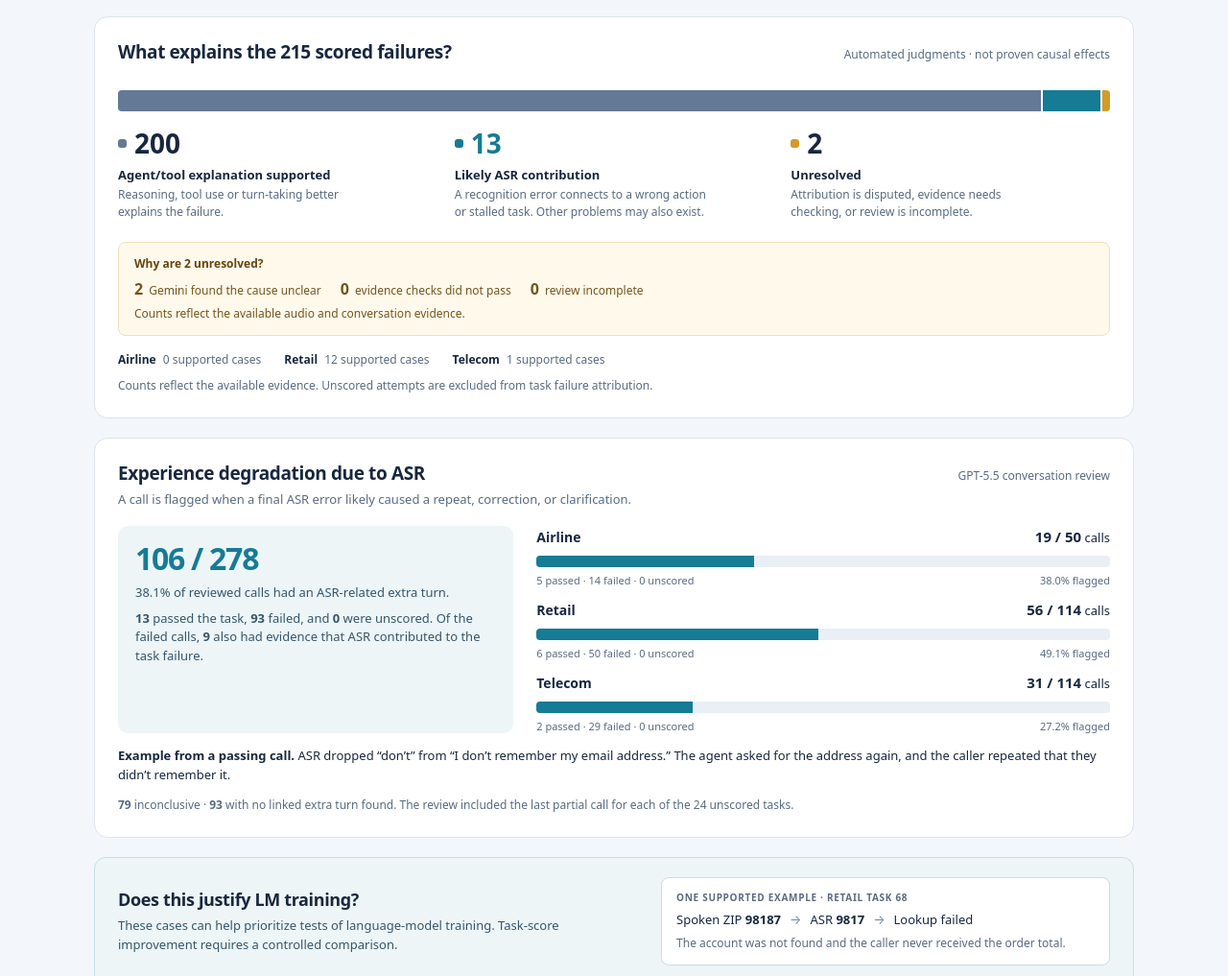
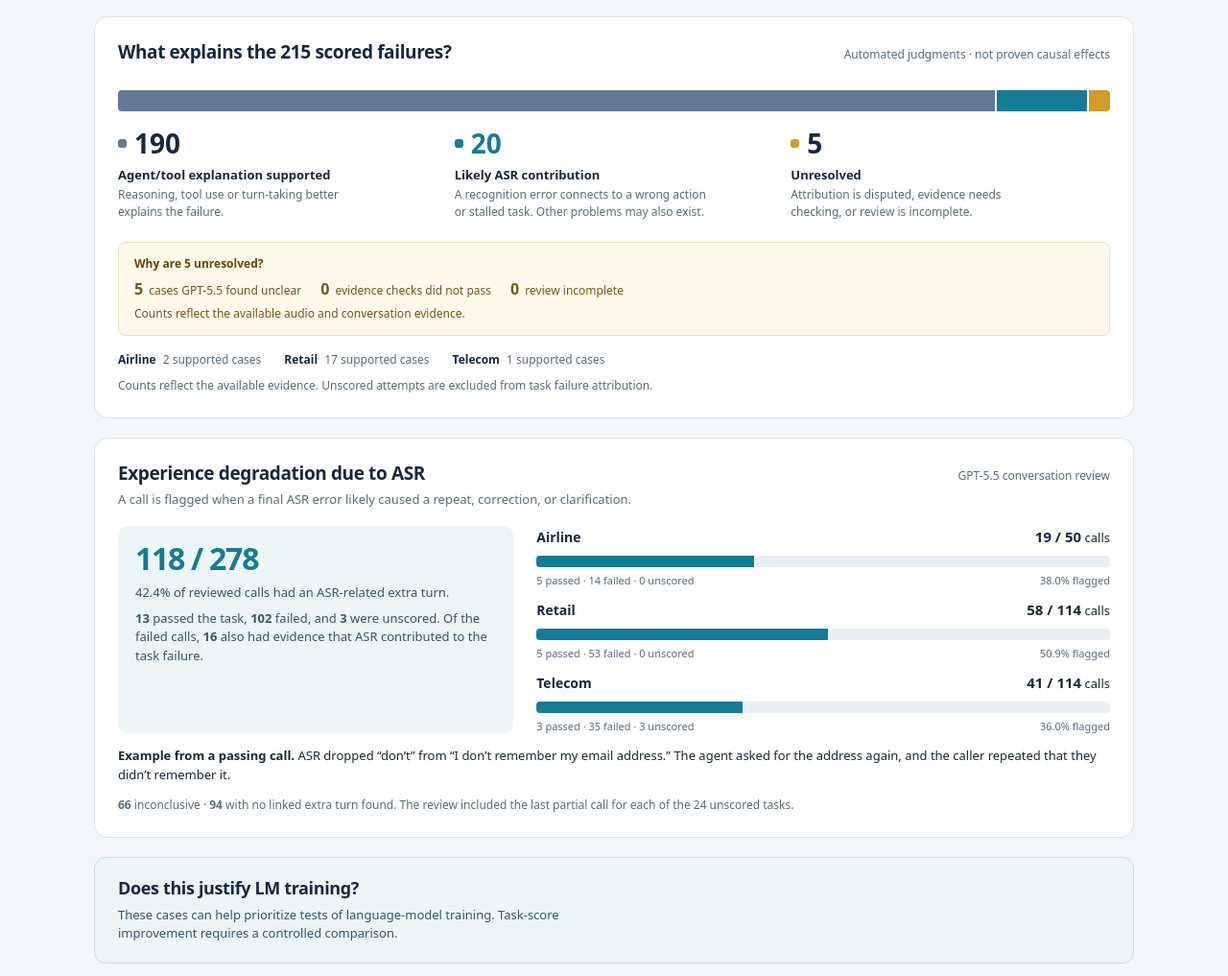
Before and after one commit to shubhadeepd/retail-asr-report-20261117, a plain HTML site: page index.html in a window 1280 px wide. Shown: the part 829-1846 px from the top of the page at 96% size. Drawn offline with Linux system fonts and the light colour scheme.

Commit message:
chore: publish Gemini audio and GPT-5.5 review results

```diff
--- a/index.html
+++ b/index.html
@@ -5,7 +5,7 @@
 <meta name="viewport" content="width=device-width,initial-scale=1">
 <meta name="robots" content="noindex,nofollow">
 <meta name="description" content="Tau Voice results with task scores, provisional word error rate, and ASR-related extra turns.">
-<meta name="report-source-updated-at" content="2026-11-18T19:49:50.858080+00:00">
+<meta name="report-source-updated-at" content="2026-11-18T20:00:30.936224+00:00">
 <title>Tau Voice · Latest ASR findings</title>
 <style>
 :root{color-scheme:light;--ink:#18273e;--muted:#596b82;--line:#dce4ee;--surface:#fff;--pass:#218463;--fail:#cf6375;--unscored:#aab6c7;--agent:#637995;--asr:#167b94;--unclear:#d39b29}
@@ -36,7 +36,7 @@ footer{margin-top:21px;padding:0 2px;color:var(--muted);font-size:11px;line-heig
   <header>
     <div class="topline"><p class="eyebrow">Tau Voice / Latest findings</p><span class="date">Results: 19 Nov 2026</span></div>
     <h1>How did speech recognition affect calls?</h1>
-    <p>ASR likely contributed to <strong>13 task failures</strong>. <strong>106 calls</strong> had an extra turn linked to ASR.</p>
+    <p>ASR likely contributed to <strong>20 task failures</strong>. <strong>118 calls</strong> had an extra turn linked to ASR.</p>
     <div class="pills"><span class="pill">3 domains</span><span class="pill">Regular speech</span><span class="pill">254 valid task scores</span><span class="pill">No fine-tuning in this cohort</span></div>
   </header>
 
@@ -94,14 +94,14 @@ footer{margin-top:21px;padding:0 2px;color:var(--muted);font-size:11px;line-heig
 
   <section class="panel" aria-labelledby="impact-title">
     <div class="impact-header"><h2 id="impact-title">What explains the 215 scored failures?</h2><span>Automated judgments · not proven causal effects</span></div>
-    <div class="stack impact-stack" aria-hidden="true"><span class="segment agent" style="width:93.02325581%"></span><span class="segment asr" style="width:6.04651163%"></span><span class="segment unclear" style="width:0.93023256%"></span></div>
+    <div class="stack impact-stack" aria-hidden="true"><span class="segment agent" style="width:88.37209302%"></span><span class="segment asr" style="width:9.30232558%"></span><span class="segment unclear" style="width:2.32558140%"></span></div>
     <div class="impact-key">
-      <div><div class="impact-number"><i class="dot agent" aria-hidden="true"></i>200</div><h3>Agent/tool explanation supported</h3><p>Reasoning, tool use or turn-taking better explains the failure.</p></div>
-      <div><div class="impact-number asr-text"><i class="dot asr" aria-hidden="true"></i>13</div><h3>Likely ASR contribution</h3><p>A recognition error connects to a wrong action or stalled task. Other problems may also exist.</p></div>
-      <div><div class="impact-number"><i class="dot unclear" aria-hidden="true"></i>2</div><h3>Unresolved</h3><p>Attribution is disputed, evidence needs checking, or review is incomplete.</p></div>
+      <div><div class="impact-number"><i class="dot agent" aria-hidden="true"></i>190</div><h3>Agent/tool explanation supported</h3><p>Reasoning, tool use or turn-taking better explains the failure.</p></div>
+      <div><div class="impact-number asr-text"><i class="dot asr" aria-hidden="true"></i>20</div><h3>Likely ASR contribution</h3><p>A recognition error connects to a wrong action or stalled task. Other problems may also exist.</p></div>
+      <div><div class="impact-number"><i class="dot unclear" aria-hidden="true"></i>5</div><h3>Unresolved</h3><p>Attribution is disputed, evidence needs checking, or review is incomplete.</p></div>
     </div>
-    <div class="unresolved"><strong>Why are 2 unresolved?</strong><div class="unresolved-counts"><span><b>2</b> Gemini found the cause unclear</span><span><b>0</b> evidence checks did not pass</span><span><b>0</b> review incomplete</span></div><p>Counts reflect the available audio and conversation evidence.</p></div>
-    <div class="domain-attribution"><span><b>Airline</b> 0 supported cases</span><span><b>Retail</b> 12 supported cases</span><span><b>Telecom</b> 1 supported cases</span></div>
+    <div class="unresolved"><strong>Why are 5 unresolved?</strong><div class="unresolved-counts"><span><b>5</b> cases GPT-5.5 found unclear</span><span><b>0</b> evidence checks did not pass</span><span><b>0</b> review incomplete</span></div><p>Counts reflect the available audio and conversation evidence.</p></div>
+    <div class="domain-attribution"><span><b>Airline</b> 2 supported cases</span><span><b>Retail</b> 17 supported cases</span><span><b>Telecom</b> 1 supported cases</span></div>
     <p class="note" style="margin-top:8px">Counts reflect the available evidence. Unscored attempts are excluded from task failure attribution.</p>
   </section>
 
@@ -110,33 +110,31 @@ footer{margin-top:21px;padding:0 2px;color:var(--muted);font-size:11px;line-heig
     <p class="intro">A call is flagged when a final ASR error likely caused a repeat, correction, or clarification.</p>
     <div class="experience-grid">
       <div class="experience-total">
-        <strong>106 / 278</strong>
-        <p>38.1% of reviewed calls had an ASR-related extra turn.</p>
-        <p><b>13</b> passed the task, <b>93</b> failed, and <b>0</b> were unscored. Of the failed calls, <b>9</b> also had evidence that ASR contributed to the task failure.</p>
+        <strong>118 / 278</strong>
+        <p>42.4% of reviewed calls had an ASR-related extra turn.</p>
+        <p><b>13</b> passed the task, <b>102</b> failed, and <b>3</b> were unscored. Of the failed calls, <b>16</b> also had evidence that ASR contributed to the task failure.</p>
       </div>
       <div><div class="chart-row">
         <div class="row-heading"><h3>Airline</h3><span><b>19 / 50</b> calls</span></div>
         <div class="experience-bar" aria-hidden="true"><span class="segment asr" style="width:38.00000000%"></span></div>
         <div class="row-caption"><span>5 passed · 14 failed · 0 unscored</span><span>38.0% flagged</span></div>
       </div><div class="chart-row">
-        <div class="row-heading"><h3>Retail</h3><span><b>56 / 114</b> calls</span></div>
-        <div class="experience-bar" aria-hidden="true"><span class="segment asr" style="width:49.12280702%"></span></div>
-        <div class="row-caption"><span>6 passed · 50 failed · 0 unscored</span><span>49.1% flagged</span></div>
+        <div class="row-heading"><h3>Retail</h3><span><b>58 / 114</b> calls</span></div>
+        <div class="experience-bar" aria-hidden="true"><span class="segment asr" style="width:50.87719298%"></span></div>
+        <div class="row-caption"><span>5 passed · 53 failed · 0 unscored</span><span>50.9% flagged</span></div>
       </div><div class="chart-row">
-        <div class="row-heading"><h3>Telecom</h3><span><b>31 / 114</b> calls</span></div>
-        <div class="experience-bar" aria-hidden="true"><span class="segment asr" style="width:27.19298246%"></span></div>
-        <div class="row-caption"><span>2 passed · 29 failed · 0 unscored</span><span>27.2% flagged</span></div>
+        <div class="row-heading"><h3>Telecom</h3><span><b>41 / 114</b> calls</span></div>
+        <div class="experience-bar" aria-hidden="true"><span class="segment asr" style="width:35.96491228%"></span></div>
+        <div class="row-caption"><span>3 passed · 35 failed · 3 unscored</span><span>36.0% flagged</span></div>
       </div></div>
     </div>
     <p class="experience-example"><strong>Example from a passing call.</strong> ASR dropped “don’t” from “I don’t remember my email address.” The agent asked for the address again, and the caller repeated that they didn’t remember it.</p>
-    <p class="note"><b>79</b> inconclusive · <b>93</b> with no linked extra turn found. The review included the last partial call for each of the 24 unscored tasks.</p>
+    <p class="note"><b>66</b> inconclusive · <b>94</b> with no linked extra turn found. The review included the last partial call for each of the 24 unscored tasks.</p>
   </section>
 
   <section class="takeaway" aria-labelledby="takeaway-title">
     <div><h2 id="takeaway-title">Does this justify LM training?</h2><p>These cases can help prioritize tests of language-model training. Task-score improvement requires a controlled comparison.</p></div>
-    <div class="example"><div class="example-label">One supported example · Retail task 68</div>
-      <div class="flow"><span>Spoken ZIP <b>98187</b></span><span class="arrow" aria-hidden="true">→</span><span>ASR <b>9817</b></span><span class="arrow" aria-hidden="true">→</span><span>Lookup failed</span></div>
-      <p>The account was not found and the caller never received the order total.</p></div>
+
   </section>
 
   <section class="panel configuration" aria-labelledby="configuration-title">
@@ -152,14 +150,14 @@ footer{margin-top:21px;padding:0 2px;color:var(--muted);font-size:11px;line-heig
         <tr><th scope="row">Agent · speech</th><td>Magpie TTS Multilingual 357M</td><td>Voice Aria; US English</td></tr>
         <tr><th scope="row">Native task scoring</th><td>GPT-5.5</td><td>Task assertions at temperature 0, combined with native benchmark checks</td></tr>
         <tr><th scope="row">Audio verification</th><td>Gemini 3.8 Flash</td><td>Blind short-block, full-context and targeted passes</td></tr>
-        <tr><th scope="row">Task failure attribution</th><td>Gemini 3.8 Flash</td><td>Sole reviewer of the saved task failures, temperature 0</td></tr>
-        <tr><th scope="row">Experience degradation review</th><td>GPT-5.5</td><td>Sole reviewer of extra turns, temperature 0</td></tr>
+        <tr><th scope="row">Task failure attribution</th><td>GPT-5.5</td><td>Sole reviewer using Gemini 3.8 Flash audio references, temperature 0</td></tr>
+        <tr><th scope="row">Experience degradation review</th><td>GPT-5.5</td><td>Sole reviewer of extra turns, using Gemini audio references. Temperature 0</td></tr>
       </tbody>
     </table>
     <div class="run-settings"><span><b>Speech:</b> Regular</span><span><b>Seed:</b> 300</span><span><b>End of turn:</b> Silero, 500 ms silence</span><span><b>Deployment:</b> generic-assistant</span></div>
     <details>
       <summary>Exact model IDs &amp; reproducibility settings</summary>
-      <dl><div><dt>Caller LLM / task assertion judge</dt><dd><code>azure/openai/gpt-5.5</code></dd></div><div><dt>Caller speech</dt><dd><code>gcp/google/gemini-3.8-flash-tts</code></dd></div><div><dt>Agent ASR</dt><dd><code>nemotron-asr-streaming</code></dd></div><div><dt>Agent LLM</dt><dd><code>nvidia/nvidia/nemotron-3.5-super-vl</code></dd></div><div><dt>Agent speech</dt><dd><code>nvidia/nvidia/magpie-tts-multilingual-357m</code></dd></div><div><dt>Audio verification / task failure attribution</dt><dd><code>gcp/google/gemini-3.8-flash</code></dd></div><div><dt>Experience degradation reviewer</dt><dd><code>azure/openai/gpt-5.5</code></dd></div></dl>
+      <dl><div><dt>Caller LLM / task assertion judge</dt><dd><code>azure/openai/gpt-5.5</code></dd></div><div><dt>Caller speech</dt><dd><code>gcp/google/gemini-3.8-flash-tts</code></dd></div><div><dt>Agent ASR</dt><dd><code>nemotron-asr-streaming</code></dd></div><div><dt>Agent LLM</dt><dd><code>nvidia/nvidia/nemotron-3.5-super-vl</code></dd></div><div><dt>Agent speech</dt><dd><code>nvidia/nvidia/magpie-tts-multilingual-357m</code></dd></div><div><dt>Audio verification</dt><dd><code>gcp/google/gemini-3.8-flash</code></dd></div><div><dt>Task failure attribution</dt><dd><code>azure/openai/gpt-5.5</code></dd></div><div><dt>Experience degradation reviewer</dt><dd><code>azure/openai/gpt-5.5</code></dd></div></dl>
       <p class="config-limits">Agent LLM temperature was not explicitly overridden. Caller and scoring calls used NVIDIA Inference Hub; ASR used NVIDIA's hosted streaming endpoint. No external LM customization was applied.<br>Runtime limits: 1,200 seconds of benchmark steps; 1,800-second task timeout; 90-second response timeout. Scoring and caller temperature: 0.</p>
       <dl><div><dt>Dataset revision</dt><dd><code>fc0055dc4e0a316c3f83133267fbd6faaa770992</code></dd></div><div><dt>Evaluation runtime revision</dt><dd><code>2174a603f6d014ef94473ffa95957f6ce27100db</code></dd></div><div><dt>Agent image</dt><dd><code>nva-original-eva:c5b3f7c-2461ecc6</code></dd></div></dl>
     </details>
```
